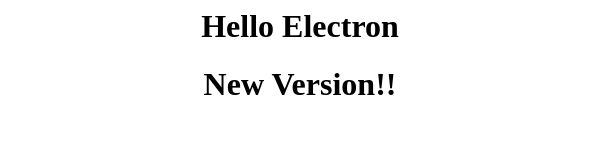
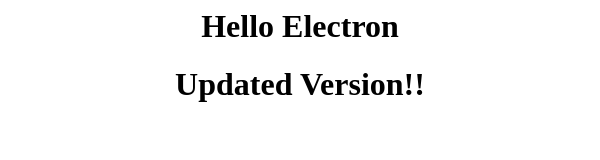
Before and after one commit to rahulBarahpuria/electronApp, an Electron app: page resources/app/index.html in a window 600 px wide. Drawn offline with Linux system fonts and the light colour scheme.

Commit message:
updated index.html

```diff
--- a/resources/app/index.html
+++ b/resources/app/index.html
@@ -4,7 +4,7 @@
   </head>
   <body>
     <h1 align="center">Hello Electron</h1>
-    <h1 align="center">New Version!!</h1>
+    <h1 align="center">Updated Version!!</h1>
 
   </body>
 </html>
```
